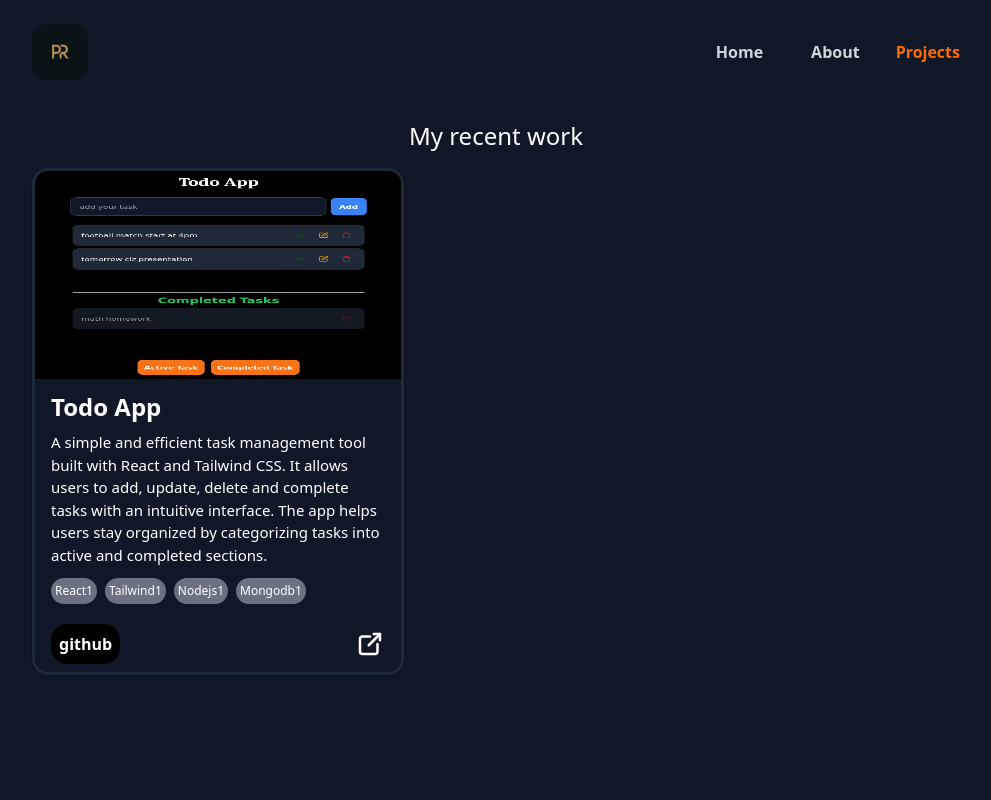
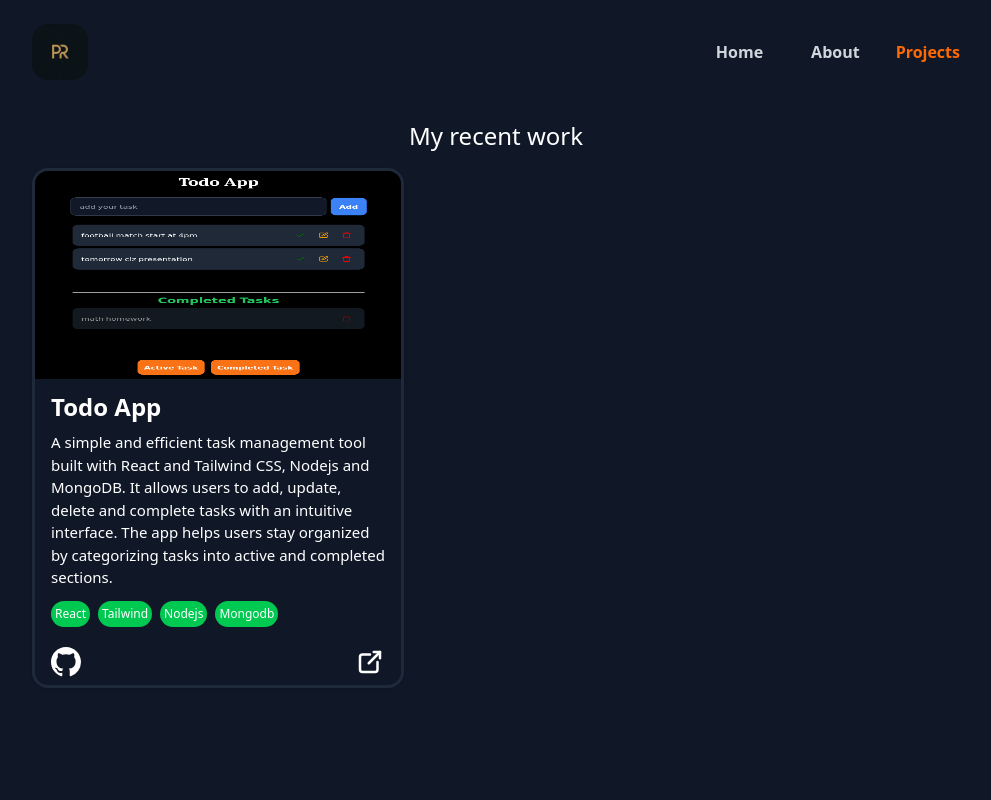
Before and after one commit to PustamRai/portfolio, a React (Vite) app: page /projects in a window 1280 px wide. Shown: the top 800 px of the page, without its empty margins (144-1135 px from the left). Built offline with nearby package versions, Linux system fonts and the light colour scheme.

Commit message:
update UI

```diff
--- a/src/pages/About.jsx
+++ b/src/pages/About.jsx
@@ -7,7 +7,7 @@ function About() {
     <div className="bg-gray-900 text-white  px-6 md:px-44 min-h-screen flex flex-col justify-center">
       <div className="py-10 flex items-center gap-10">
         <div className="text-center">
-          <h2 className="text-2xl md:text-4xl font-bold text-blue-500 mb-2 border-b-4 border-blue-600 inline-block pb-1">
+          <h2 className="text-2xl md:text-4xl font-bold text-blue-500 mb-2 inline-block pb-1">
             About Me
           </h2>
 
@@ -18,8 +18,8 @@ function About() {
           </p>
 
           <div className="mt-15">
-          <h3 className="text-2xl md:text-4xl font-bold text-blue-500 mb-2 border-b-4 border-blue-600 inline-block pb-1">
-            Technical Skills
+          <h3 className="text-2xl md:text-4xl font-bold text-blue-500 mb-2  inline-block pb-1">
+            Code:Skills
           </h3>
             <div className="mt-3 grid grid-cols-3  md:grid-cols-4 gap-6 text-center">
               <div className="bg-gray-800 p-4 rounded-lg shadow-lg hover:shadow-blue-500 transition-all duration-200 ease-in">
--- a/src/pages/Home.jsx
+++ b/src/pages/Home.jsx
@@ -1,6 +1,6 @@
 import React from "react";
 import ProfilePic from "../assets/pustam.png";
-import { FaLinkedin, FaGithub } from "react-icons/fa";
+import { FaLinkedin, FaGithub, FaEnvelope } from "react-icons/fa";
 
 function Home() {
   return (
@@ -27,7 +27,7 @@ function Home() {
           turning ideas into reality.
         </p>
 
-        <div className="mt-6 flex space-x-6">
+        <div className="mt-6 flex items-center space-x-6">
           <a
             href="https://www.linkedin.com/in/pustamrai"
             target="_blank"
@@ -44,6 +44,14 @@ function Home() {
           >
             <FaGithub />
           </a>
+          <a
+            href="mailto:pustamrai.info@gmail.com"
+            target="_blank"
+            rel="noopener noreferrer"
+            className="text-red-400 text-3xl rounded-full shadow-lg hover:text-red-500 transition-all duration-150 ease-in cursor-pointer"
+          >
+            <FaEnvelope />
+          </a>
         </div>
       </div>
     </div>
--- a/src/pages/Projects.jsx
+++ b/src/pages/Projects.jsx
@@ -1,5 +1,6 @@
 import React from "react";
 import { TbExternalLink } from "react-icons/tb";
+import { BsGithub } from "react-icons/bs";
 import { projects } from "../utils/projects.js";
 
 function Projects() {
@@ -33,9 +34,9 @@ function Projects() {
             <div className="flex gap-2 px-4 mt-3">
               {project.technologies.map((technology, idx) => (
                 <span key={idx}
-                className="bg-gray-500 rounded-2xl p-1 text-[12px]"
+                className="bg-green-500 rounded-2xl p-1 text-[12px]"
                 >
-                  {technology}1
+                  {technology}
                 </span>
               ))}
             </div>
@@ -45,16 +46,16 @@ function Projects() {
                 href={project.github}
                 target="_blank"
                 rel="noopener noreferrer"
-                className="bg-black p-2 rounded-2xl cursor-pointer font-bold hover:bg-blue-600 transition-all duration-150 ease-in"
+                className="text-3xl hover:text-gray-500 transition-all duration-150 ease-in cursor-pointer"
               >
-                github
+                <BsGithub />
               </a>
               <a
               href={project.link}
               target="_blank"
               rel="noopener noreferrer">
                 <TbExternalLink
-                className="text-3xl hover:text-blue-500 transition-all duration-150 ease-in"
+                className="text-3xl hover:text-blue-500 transition-all duration-150 ease-in cursor-pointer"
                 />
               </a>
             </div>
--- a/src/utils/projects.js
+++ b/src/utils/projects.js
@@ -5,7 +5,7 @@ export const projects = [
     title: "Todo App",
     image: todoApp,
     description:
-        "A simple and efficient task management tool built with React and Tailwind CSS. It allows users to add, update, delete and complete tasks with an intuitive interface. The app helps users stay organized by categorizing tasks into active and completed sections.",
+        "A simple and efficient task management tool built with React and Tailwind CSS, Nodejs and MongoDB. It allows users to add, update, delete and complete tasks with an intuitive interface. The app helps users stay organized by categorizing tasks into active and completed sections.",
     technologies: ["React", "Tailwind", "Nodejs", "Mongodb"],
     link: "https://todogoflow.vercel.app",
     github: "https://github.com/PustamRai/Todolist",
```
